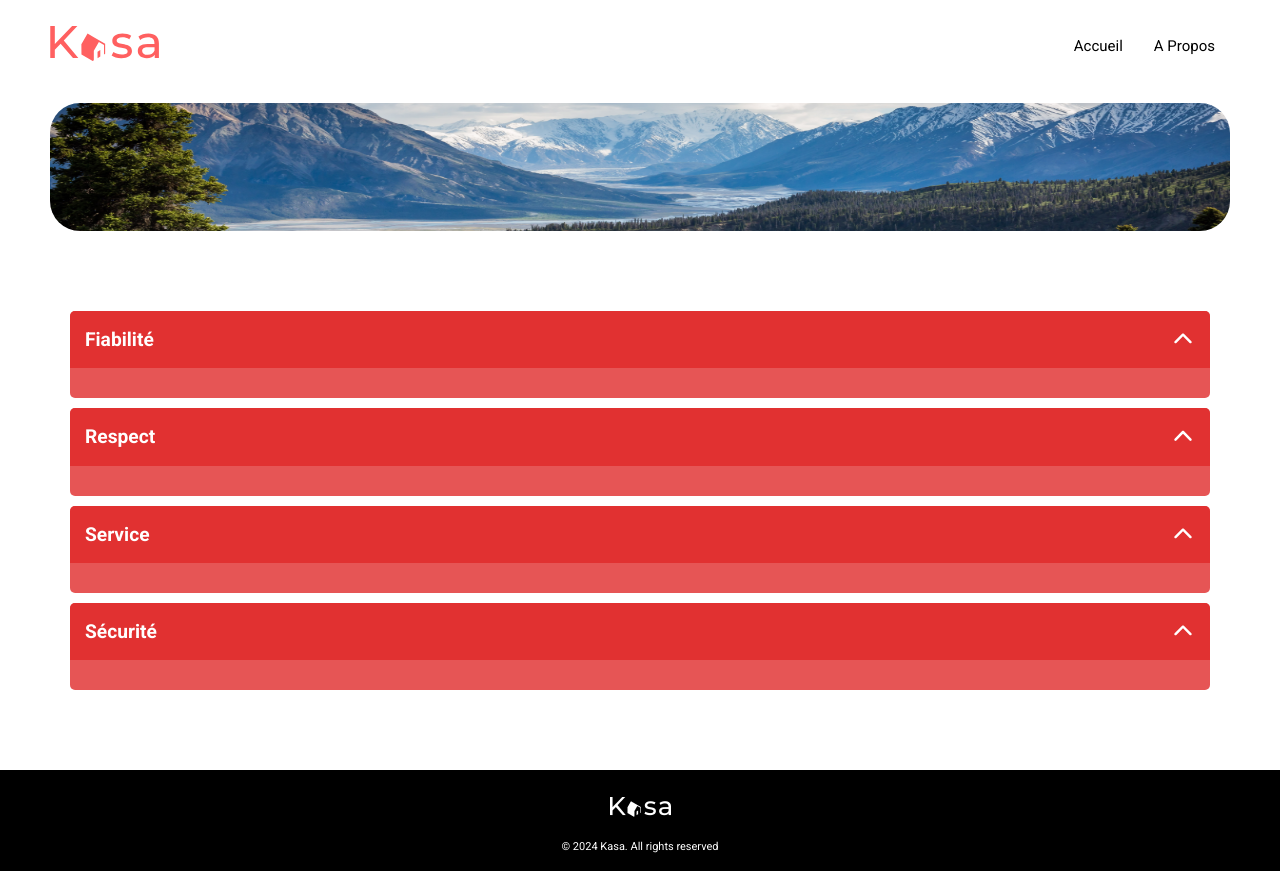
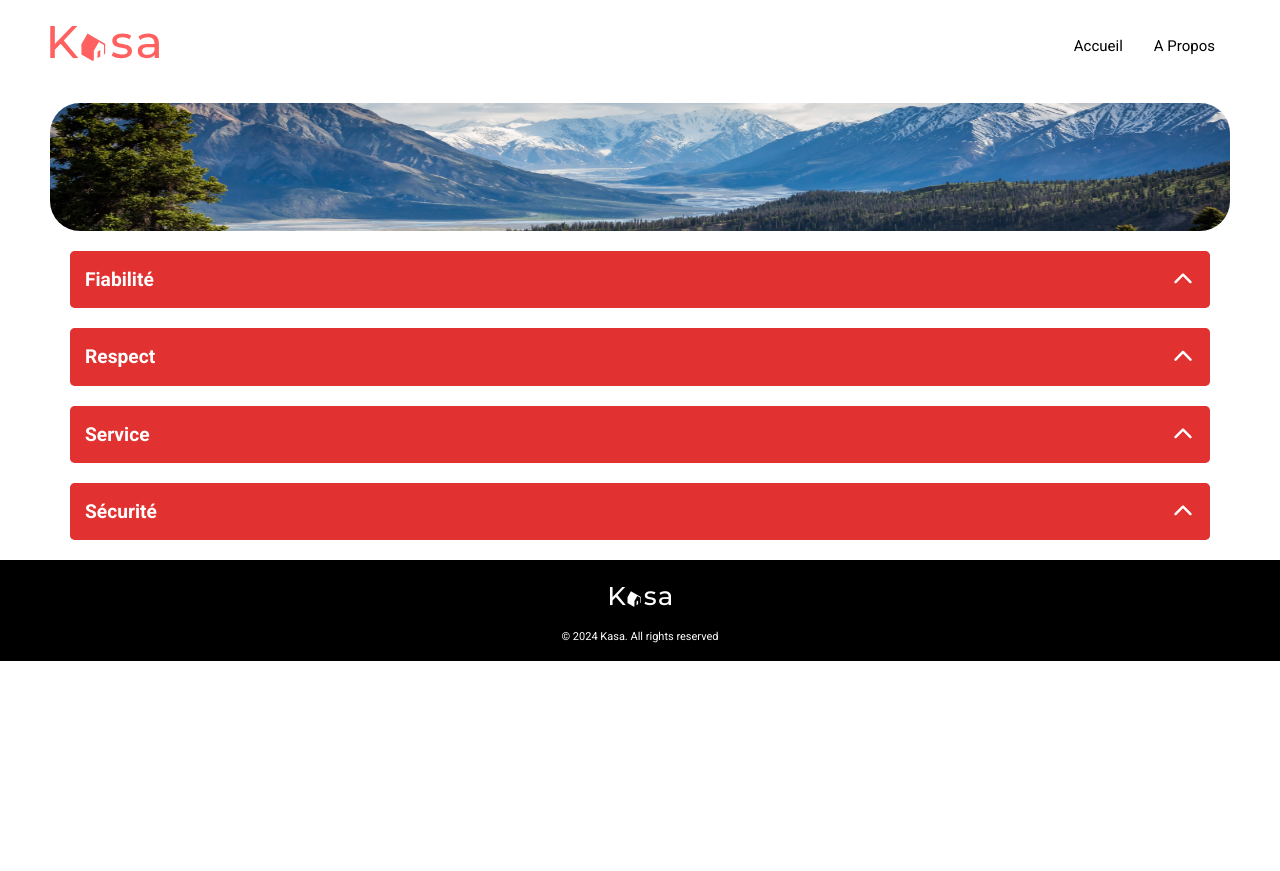
Before and after one commit to ChloeCassanJouin/KASA, a React (Vite) app: page /about in a window 1280 px wide. After the commit the page ends 800 px from the top, so only its background shows below. Built offline with nearby package versions, Linux system fonts and the light colour scheme.

Commit message:
page about finish

```diff
--- a/src/SASS/Components/accordion.scss
+++ b/src/SASS/Components/accordion.scss
@@ -1,8 +1,8 @@
 .about-content {
-  padding: 70px;
+  padding: 0 110px;
 
   .accordion {
-    margin: 10px 0;
+    margin: 20px 0;
     background-color: rgba(224, 40, 40, 0.79);
     border-radius: 5px;
     overflow: hidden;
@@ -11,7 +11,7 @@
     &-title {
       background: rgba(224, 40, 40, 0.79);
       cursor: pointer;
-      padding: 15px;
+      padding: 10px;
       display: flex;
       justify-content: space-between;
       align-items: center;
@@ -44,12 +44,14 @@
       max-height: 0;
       opacity: 0;
       visibility: hidden;
+      display: none;
 
       &.open {
         max-height: 200px;
         padding: 15px;
         opacity: 1;
         visibility: visible;
+        display: block;
     }
   }
   }
--- a/src/SASS/Components/banner.scss
+++ b/src/SASS/Components/banner.scss
@@ -9,7 +9,6 @@
         width: 100%;
         max-width: 100%;
         height: 8em;
-        object-fit: fill;
         border-radius: 30px;
         filter : brightness(50%);
         box-shadow: 0px 4px 6px rgb(245, 239, 239);
@@ -19,8 +18,9 @@
         width: 100%;
         max-width: 100%;
         height: 8em;
-        object-fit: fill;
+        object-fit: contain;
         border-radius: 30px;
+        filter : brightness(80%);
     }
 
     .BannerTextContainer{
--- a/src/SASS/Layout/header.scss
+++ b/src/SASS/Layout/header.scss
@@ -2,7 +2,6 @@
     padding: 20px 50px 20px 50px;
     display: flex;
     justify-content: space-between;
-    padding-bottom: 2em;
 
     .header__logo {
       display: flex;
--- a/src/SASS/Main.css
+++ b/src/SASS/Main.css
@@ -161,10 +161,10 @@ html {
 }
 
 .about-content {
-  padding: 70px;
+  padding: 0 70px;
 }
 .about-content .accordion {
-  margin: 10px 0;
+  margin: 20px 0;
   background-color: rgba(224, 40, 40, 0.79);
   border-radius: 5px;
   overflow: hidden;
@@ -200,12 +200,14 @@ html {
   max-height: 0;
   opacity: 0;
   visibility: hidden;
+  display: none;
 }
 .about-content .accordion-content.open {
   max-height: 200px;
   padding: 15px;
   opacity: 1;
   visibility: visible;
+  display: block;
 }
 @media (max-width: 768px) {
   .about-content .accordion-title {
```
Also changed, not shown: 1 other file (tests, documents, lock files or other folders).
